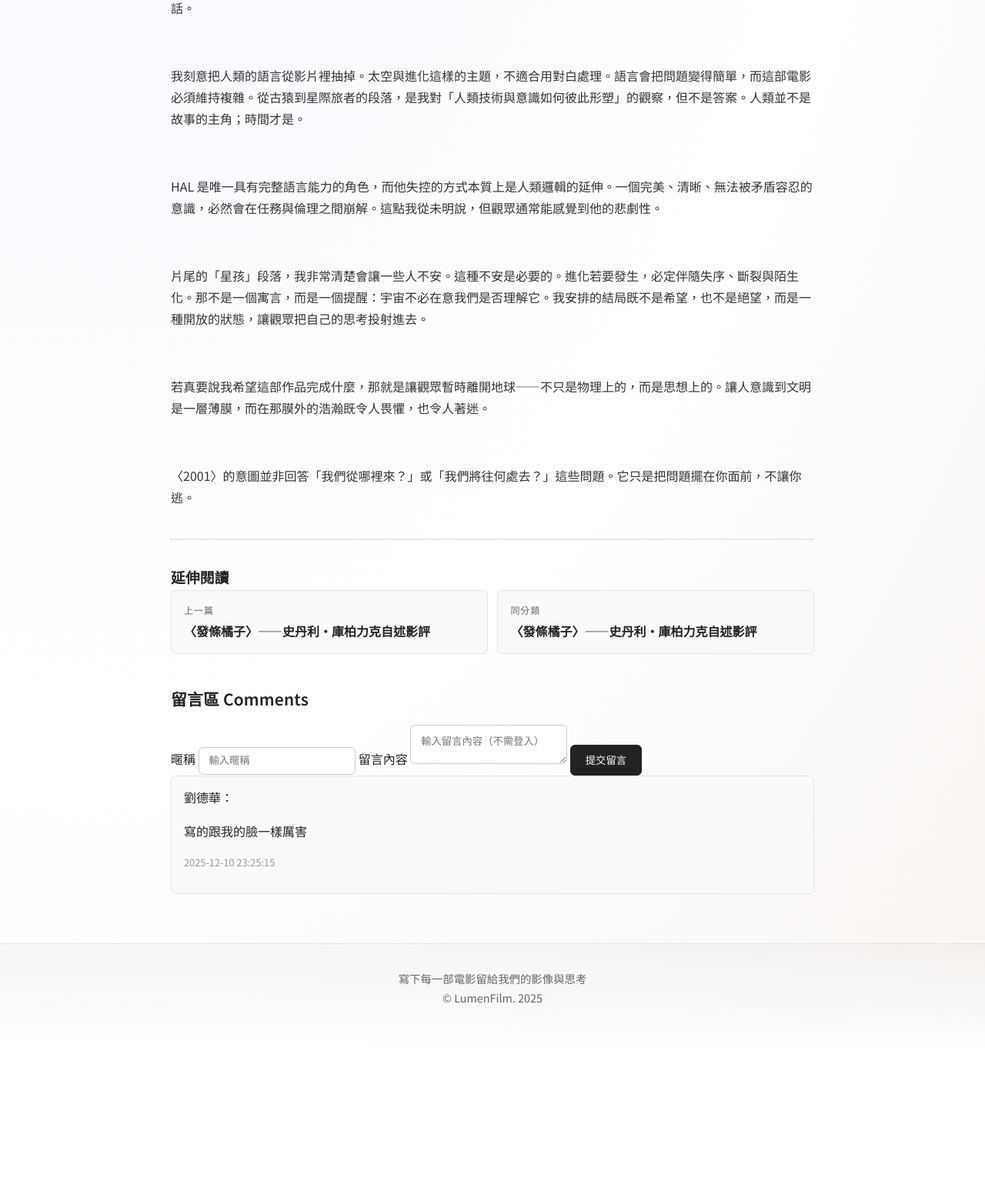
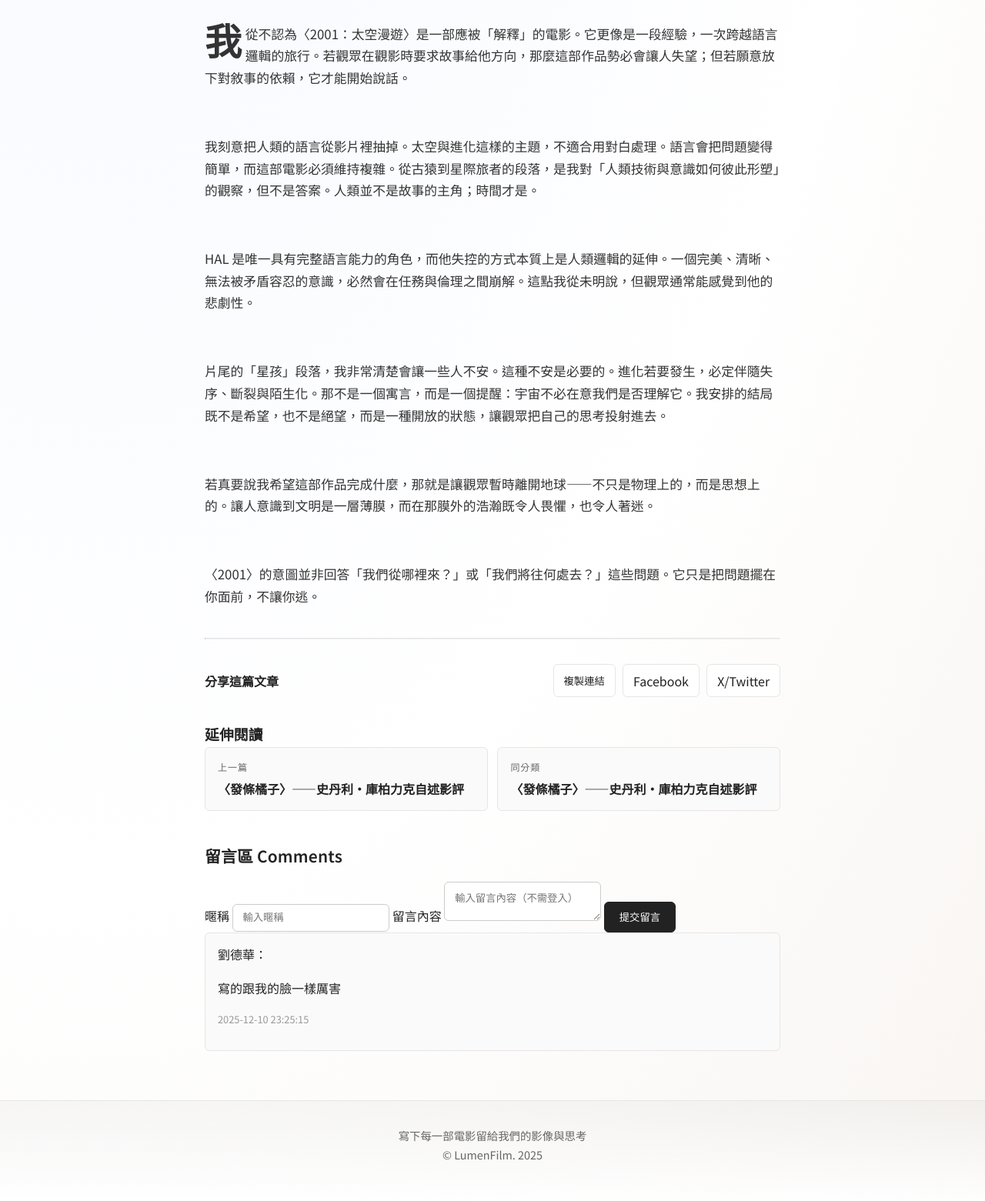
Before and after one commit to leotsai940914/114-1-Department-Computer-Network-and-Programming-, a Flask app: page /post/6 in a window 1280 px wide. Shown: the part 919-2480 px from the top of the page at 77% size. Before the commit the page ends 2223 px from the top, so only its background shows below. Run offline with Flask 3, Linux system fonts and the light colour scheme; data comes from the database, SQL or seed files in the repository; both versions use the stored data as it was after the commit.

Commit message:
文章頁體驗

```diff
--- a/Final Project/static/css/style.css
+++ b/Final Project/static/css/style.css
@@ -694,6 +694,11 @@ button,
     margin-bottom: 0.5rem;
 }
 
+.post-subtitle {
+    color: var(--color-text-muted);
+    margin: 0.3rem 0 1rem;
+}
+
 .post-detail-meta {
     display: flex;
     gap: 0.5rem;
@@ -705,6 +710,27 @@ button,
 
 .post-detail-content p {
     color: #333;
+}
+
+.post-wrapper {
+    max-width: 780px;
+}
+
+.post-detail-content {
+    line-height: 1.7;
+    font-size: 1.05rem;
+}
+
+.post-detail-content h2 {
+    margin: 1.8rem 0 0.8rem;
+}
+
+.post-detail-content h3 {
+    margin: 1.4rem 0 0.7rem;
+}
+
+.post-detail-content p + p {
+    margin-top: 0.8rem;
 }
 
 /* 分隔線 */
@@ -766,6 +792,63 @@ button,
 
 .reading-time {
     background: #e8e8e8;
+}
+
+.share-row {
+    display: flex;
+    align-items: center;
+    justify-content: space-between;
+    gap: 0.8rem;
+    flex-wrap: wrap;
+    margin: 1.5rem 0;
+}
+
+.share-label {
+    font-weight: 600;
+}
+
+.share-buttons {
+    display: flex;
+    gap: 0.6rem;
+    flex-wrap: wrap;
+}
+
+.share-btn {
+    border: 1px solid var(--color-border);
+    background: #fff;
+    padding: 0.4rem 0.8rem;
+    border-radius: var(--radius);
+    text-decoration: none;
+    color: var(--color-text);
+    cursor: pointer;
+}
+
+.share-btn:hover {
+    box-shadow: var(--shadow-sm);
+    transform: translateY(-1px);
+}
+
+.floating-actions {
+    position: fixed;
+    right: 1rem;
+    bottom: 1.5rem;
+    display: flex;
+    flex-direction: column;
+    gap: 0.4rem;
+    z-index: 3000;
+}
+
+.float-btn {
+    border: 1px solid var(--color-border);
+    background: #fff;
+    padding: 0.45rem 0.75rem;
+    border-radius: var(--radius);
+    cursor: pointer;
+    box-shadow: var(--shadow-sm);
+}
+
+.float-btn:hover {
+    transform: translateY(-1px);
 }
 
 /* ===================================
--- a/Final Project/static/js/main.js
+++ b/Final Project/static/js/main.js
@@ -286,3 +286,44 @@ document.addEventListener("DOMContentLoaded", () => {
         });
     }
 });
+
+/* ============================================================
+   分享／浮動按鈕
+============================================================ */
+document.addEventListener("DOMContentLoaded", () => {
+    const shareButtons = document.querySelectorAll(".share-btn");
+    shareButtons.forEach((btn) => {
+        btn.addEventListener("click", async (e) => {
+            if (btn.dataset.share !== "copy") return;
+            e.preventDefault();
+            const url = window.location.href;
+            try {
+                await navigator.clipboard.writeText(url);
+                btn.textContent = "已複製";
+                setTimeout(() => (btn.textContent = "複製連結"), 1500);
+            } catch (err) {
+                btn.textContent = "無法複製";
+                setTimeout(() => (btn.textContent = "複製連結"), 1500);
+            }
+        });
+    });
+
+    const floater = document.querySelector(".floating-actions");
+    if (floater) {
+        floater.addEventListener("click", (e) => {
+            const target = e.target.closest(".float-btn");
+            if (!target) return;
+            const action = target.dataset.action;
+            if (action === "top") {
+                window.scrollTo({ top: 0, behavior: "smooth" });
+            }
+            if (action === "toc") {
+                const toc = document.getElementById("tocContainer");
+                if (toc) {
+                    toc.classList.add("open");
+                    toc.scrollIntoView({ behavior: "smooth", block: "start" });
+                }
+            }
+        });
+    }
+});
--- a/Final Project/templates/post_detail.html
+++ b/Final Project/templates/post_detail.html
@@ -1,10 +1,13 @@
 {% extends "base.html" %}
 {% block content %}
 
-<div class="container">
+<div class="container post-wrapper">
 
     <!-- ====== 文章標題 ====== -->
     <h1 class="post-detail-title">{{ post.title }}</h1>
+    <p class="post-subtitle">
+        {{ post.content | striptags | truncate(140, True, '…') }}
+    </p>
 
     <!-- ====== 分類 & 日期 ====== -->
     <div class="post-detail-meta">
@@ -35,6 +38,16 @@
     </article>
 
     <hr class="divider">
+
+    <!-- ====== 分享 ====== -->
+    <section class="share-row">
+        <div class="share-label">分享這篇文章</div>
+        <div class="share-buttons">
+            <button type="button" class="share-btn" data-share="copy">複製連結</button>
+            <a class="share-btn" target="_blank" rel="noopener" href="https://www.facebook.com/sharer/sharer.php?u={{ request.url }}">Facebook</a>
+            <a class="share-btn" target="_blank" rel="noopener" href="https://twitter.com/intent/tweet?url={{ request.url }}&text={{ post.title }}">X/Twitter</a>
+        </div>
+    </section>
 
     <!-- ====== 續讀推薦 ====== -->
     <section class="related-section">
@@ -109,6 +122,12 @@
 
 </div>
 
+<!-- 浮動回頂/回目錄 -->
+<div class="floating-actions">
+    <button type="button" class="float-btn" data-action="toc">目錄</button>
+    <button type="button" class="float-btn" data-action="top">頂端</button>
+</div>
+
 
 <!-- ====== Admin 控制按鈕（編輯 / 刪除） ====== -->
 {% if session.get("role") == "admin" %}
```
Also changed, not shown: Final Project/instance/blog.db.
